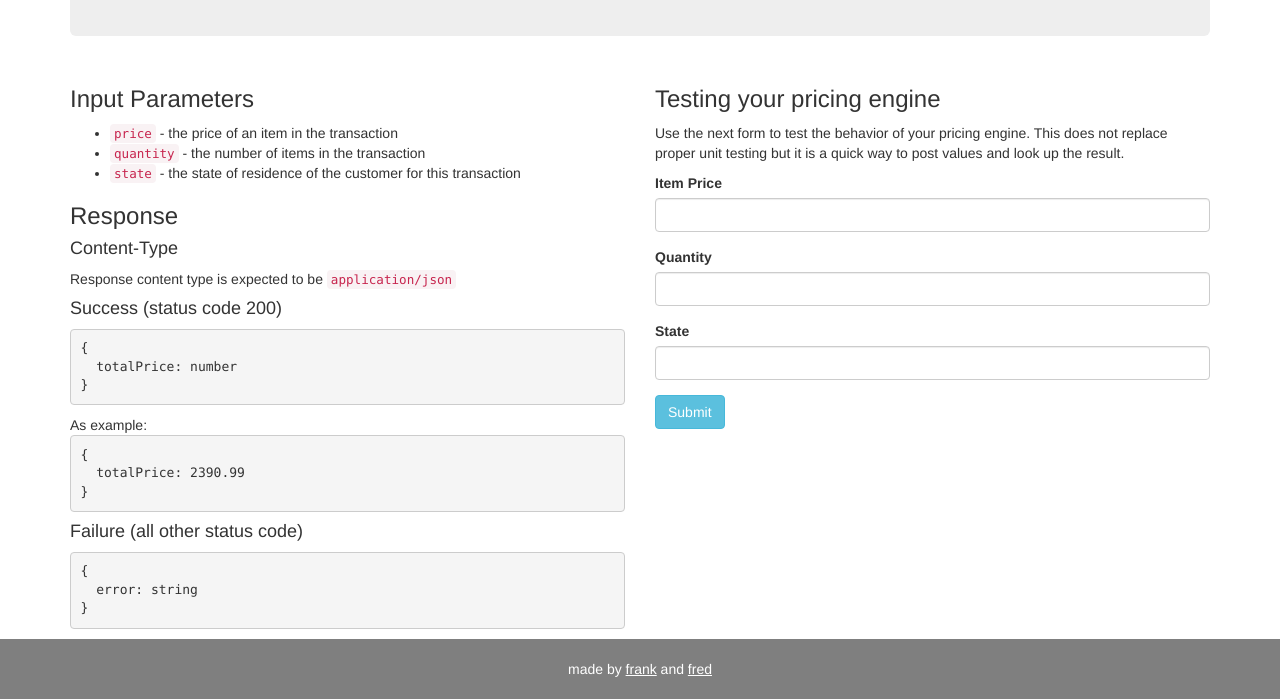
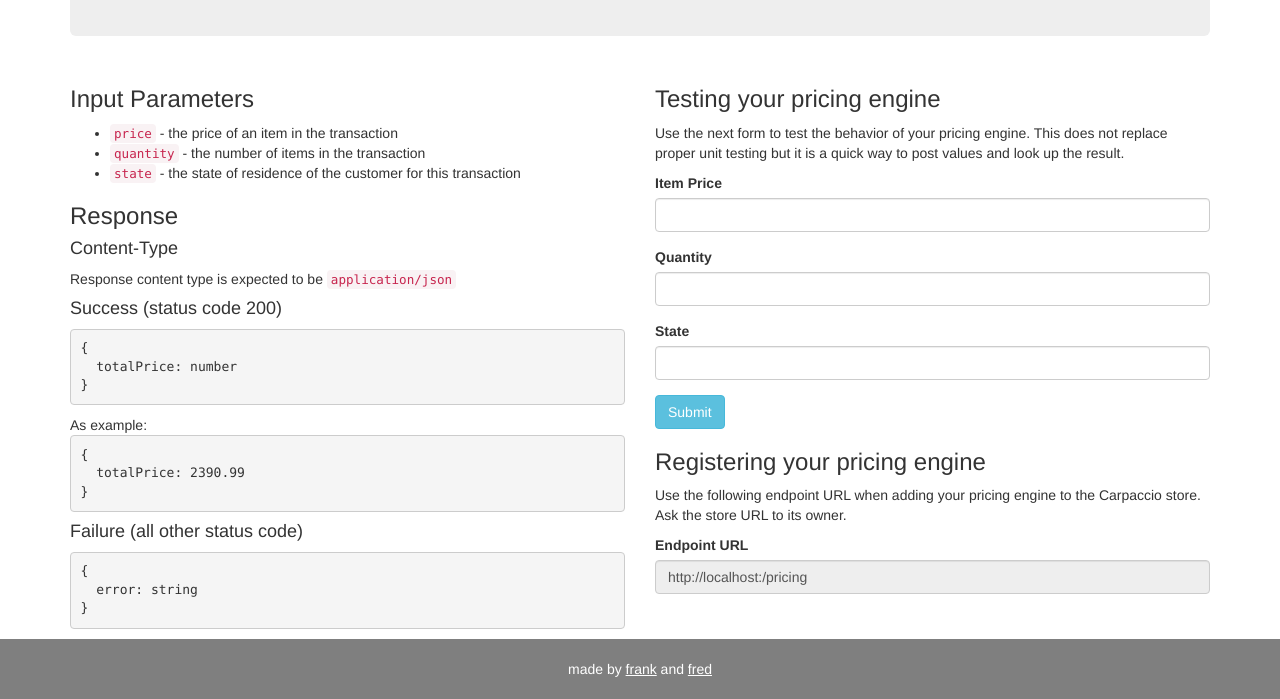
Before and after one commit to l2fprod/carpaccio-pricing, a website: page public/index.html in a window 1280 px wide. Shown: the part 159-858 px from the top of the page. Drawn offline with nearby package versions, Linux system fonts and the light colour scheme.

Commit message:
show endpoint for easy copy/paste to store

```diff
--- a/public/index.html
+++ b/public/index.html
@@ -77,6 +77,20 @@
 
         </form>
 
+        <h3>Registering your pricing engine</h3>
+        <p>
+          Use the following endpoint URL when adding your pricing engine to the Carpaccio store.
+          Ask the store URL to its owner.
+        </p>
+        <form>
+          <div class="form-group">
+            <label>Endpoint URL</label>
+            <input class="form-control" type="text" id="endpoint" disabled />
+          </div>
+        </form>
+        <script>
+          document.getElementById("endpoint").value = location.protocol + "//" + location.hostname + ":" + location.port + "/pricing";
+        </script>
       </div>
     </div>
   </div>
```
